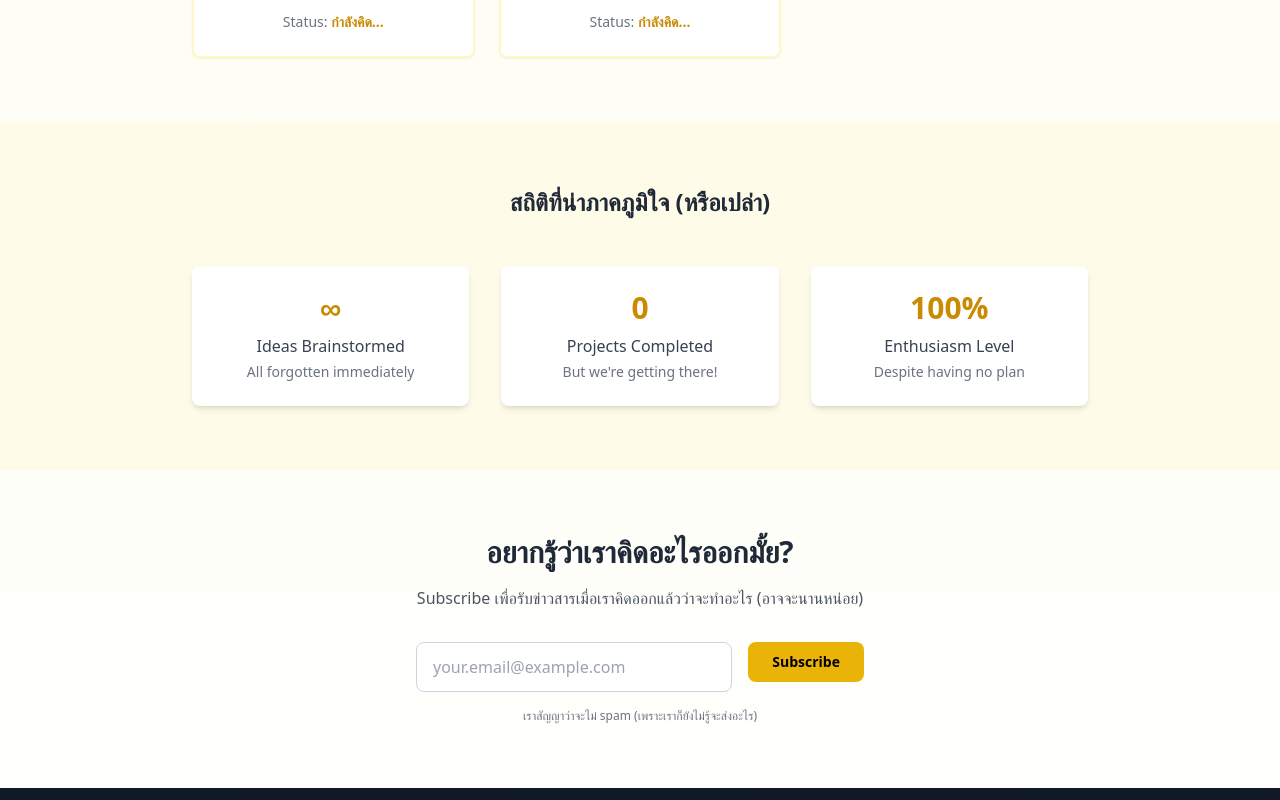
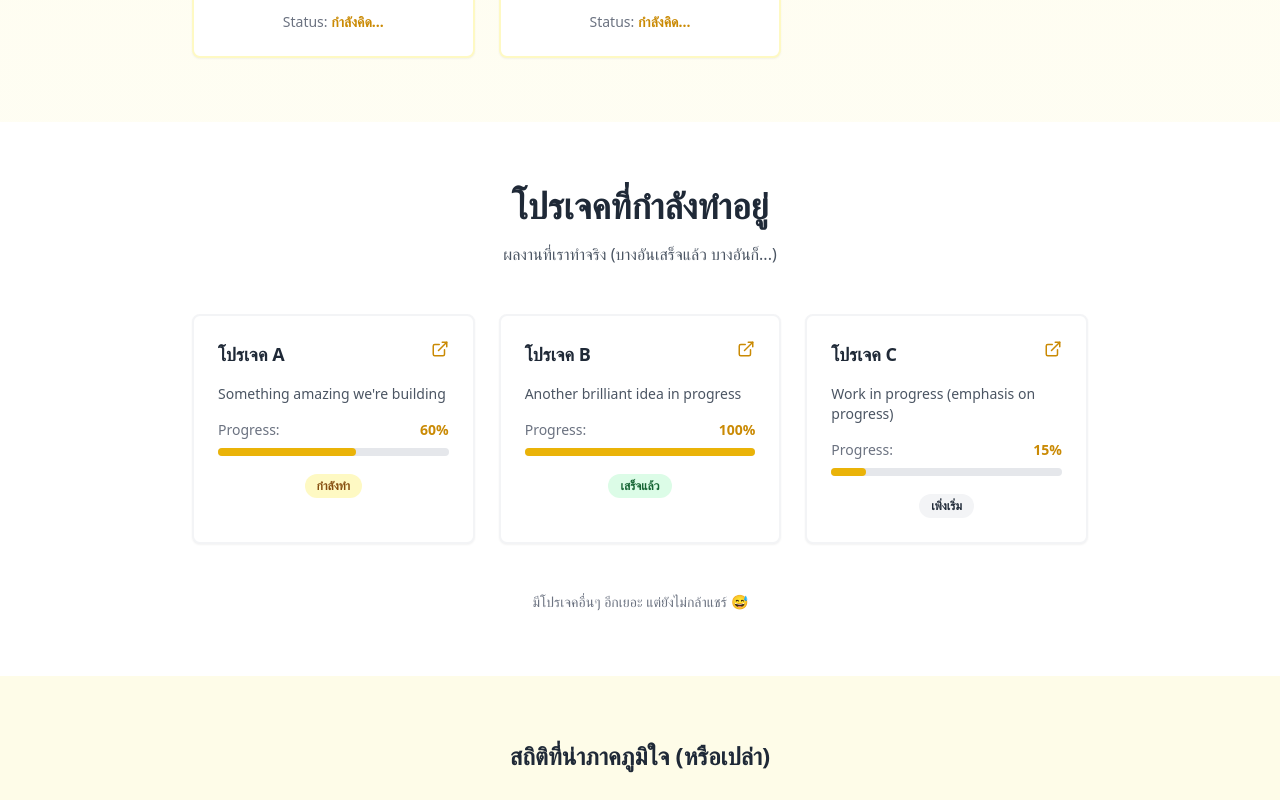
Before and after one commit to Kengbun/mai-roo-mai-wa, a React (Vite) app: page / in a window 1280 px wide. Shown: the part 1200-2000 px from the top of the page. Built offline with nearby package versions, Linux system fonts and the light colour scheme.

Commit message:
Add section for projects and portfolio
Add a new section to link to existing, ongoing, or past projects.

```diff
--- a/src/pages/Index.tsx
+++ b/src/pages/Index.tsx
@@ -1,7 +1,7 @@
 
 import { Button } from "@/components/ui/button";
 import { Card } from "@/components/ui/card";
-import { Facebook, Instagram, Youtube } from "lucide-react";
+import { Facebook, Instagram, Youtube, ExternalLink } from "lucide-react";
 
 const Index = () => {
   const ideas = [
@@ -10,6 +10,30 @@ const Index = () => {
     "เว็บไซต์รีวิวร้านขายของเก่า",
     "แอปหาเพื่อนไปดูหนังคนเดียว",
     "บริการจ้างคนมาฟังเราบ่น"
+  ];
+
+  const projects = [
+    {
+      title: "โปรเจค A",
+      description: "Something amazing we're building",
+      status: "กำลังทำ",
+      url: "#",
+      progress: "60%"
+    },
+    {
+      title: "โปรเจค B",
+      description: "Another brilliant idea in progress",
+      status: "เสร็จแล้ว",
+      url: "#",
+      progress: "100%"
+    },
+    {
+      title: "โปรเจค C",
+      description: "Work in progress (emphasis on progress)",
+      status: "เพิ่งเริ่ม",
+      url: "#",
+      progress: "15%"
+    }
   ];
 
   return (
@@ -82,6 +106,70 @@ const Index = () => {
                 </div>
               </Card>
             ))}
+          </div>
+        </div>
+      </section>
+
+      {/* Projects Section */}
+      <section className="container mx-auto px-4 py-16 bg-white">
+        <div className="max-w-4xl mx-auto">
+          <h2 className="text-3xl md:text-4xl font-bold text-center text-gray-800 mb-4">
+            โปรเจคที่กำลังทำอยู่
+          </h2>
+          <p className="text-center text-gray-600 mb-12">
+            ผลงานที่เราทำจริง (บางอันเสร็จแล้ว บางอันก็...)
+          </p>
+
+          <div className="grid md:grid-cols-2 lg:grid-cols-3 gap-6">
+            {projects.map((project, index) => (
+              <Card key={index} className="p-6 hover:shadow-lg transition-all duration-300 transform hover:-translate-y-2 bg-white border-2 border-gray-100 hover:border-yellow-300">
+                <div className="space-y-4">
+                  <div className="flex justify-between items-start">
+                    <h3 className="text-lg font-bold text-gray-800">{project.title}</h3>
+                    <a
+                      href={project.url}
+                      className="text-yellow-600 hover:text-yellow-700 transition-colors"
+                      target="_blank"
+                      rel="noopener noreferrer"
+                    >
+                      <ExternalLink size={18} />
+                    </a>
+                  </div>
+
+                  <p className="text-gray-600 text-sm">{project.description}</p>
+
+                  <div className="space-y-2">
+                    <div className="flex justify-between text-sm">
+                      <span className="text-gray-500">Progress:</span>
+                      <span className="font-semibold text-yellow-600">{project.progress}</span>
+                    </div>
+
+                    <div className="w-full bg-gray-200 rounded-full h-2">
+                      <div
+                        className="bg-yellow-500 h-2 rounded-full transition-all duration-500"
+                        style={{ width: project.progress }}
+                      ></div>
+                    </div>
+                  </div>
+
+                  <div className="text-center">
+                    <span className={`inline-block px-3 py-1 rounded-full text-xs font-semibold ${
+                      project.status === 'เสร็จแล้ว' ? 'bg-green-100 text-green-800' :
+                      project.status === 'กำลังทำ' ? 'bg-yellow-100 text-yellow-800' :
+                      'bg-gray-100 text-gray-800'
+                    }`}>
+                      {project.status}
+                    </span>
+                  </div>
+                </div>
+              </Card>
+            ))}
+          </div>
+
+          <div className="text-center mt-12">
+            <p className="text-gray-500 text-sm">
+              มีโปรเจคอื่นๆ อีกเยอะ แต่ยังไม่กล้าแชร์ 😅
+            </p>
           </div>
         </div>
       </section>
```
